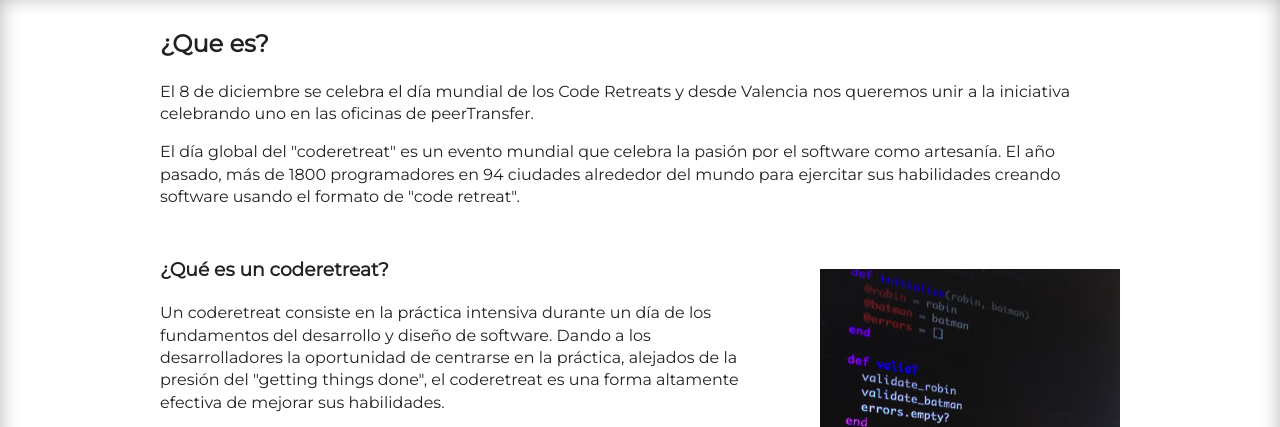
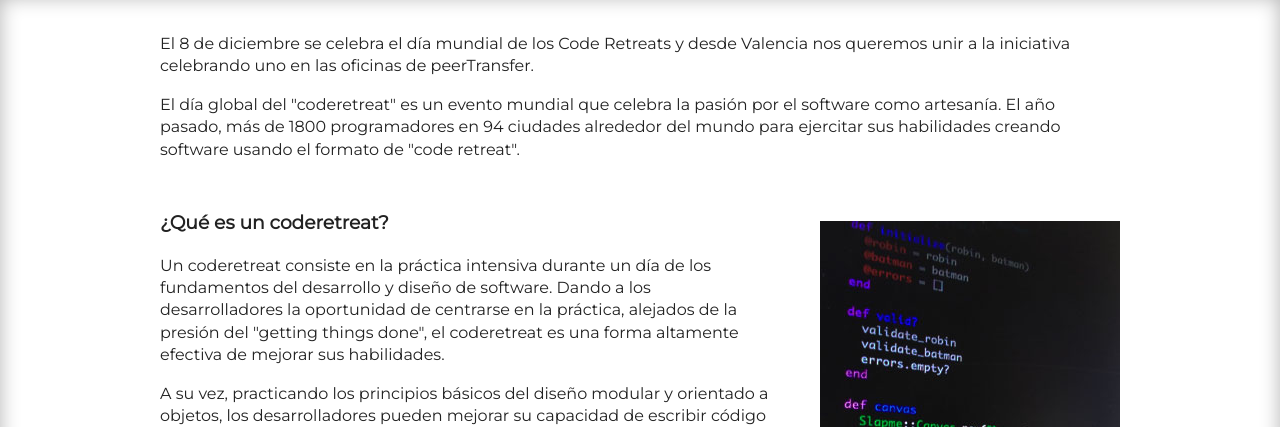
Before and after one commit to peertransfer/coderetreat, a plain HTML site: page index.html in a window 1280 px wide. Shown: the part 360-787 px from the top of the page. Drawn offline with nearby package versions, Linux system fonts and the light colour scheme.

Commit message:
no more que

```diff
--- a/index.html
+++ b/index.html
@@ -54,7 +54,6 @@
 
   <div class="color_odd">
     <section id="que" class="clearfix">
-      <h2>¿Que es?</h2>
       <p>El 8 de diciembre se celebra el día mundial de los Code Retreats y desde Valencia nos queremos unir a la iniciativa celebrando uno en las oficinas de peerTransfer.</p>
 
       <p>El día global del "coderetreat" es un evento mundial que celebra la pasión por el software como artesanía. El año pasado, más de 1800 programadores en 94 ciudades alrededor del mundo para ejercitar sus habilidades creando software usando el formato de "code retreat".</p>
```
